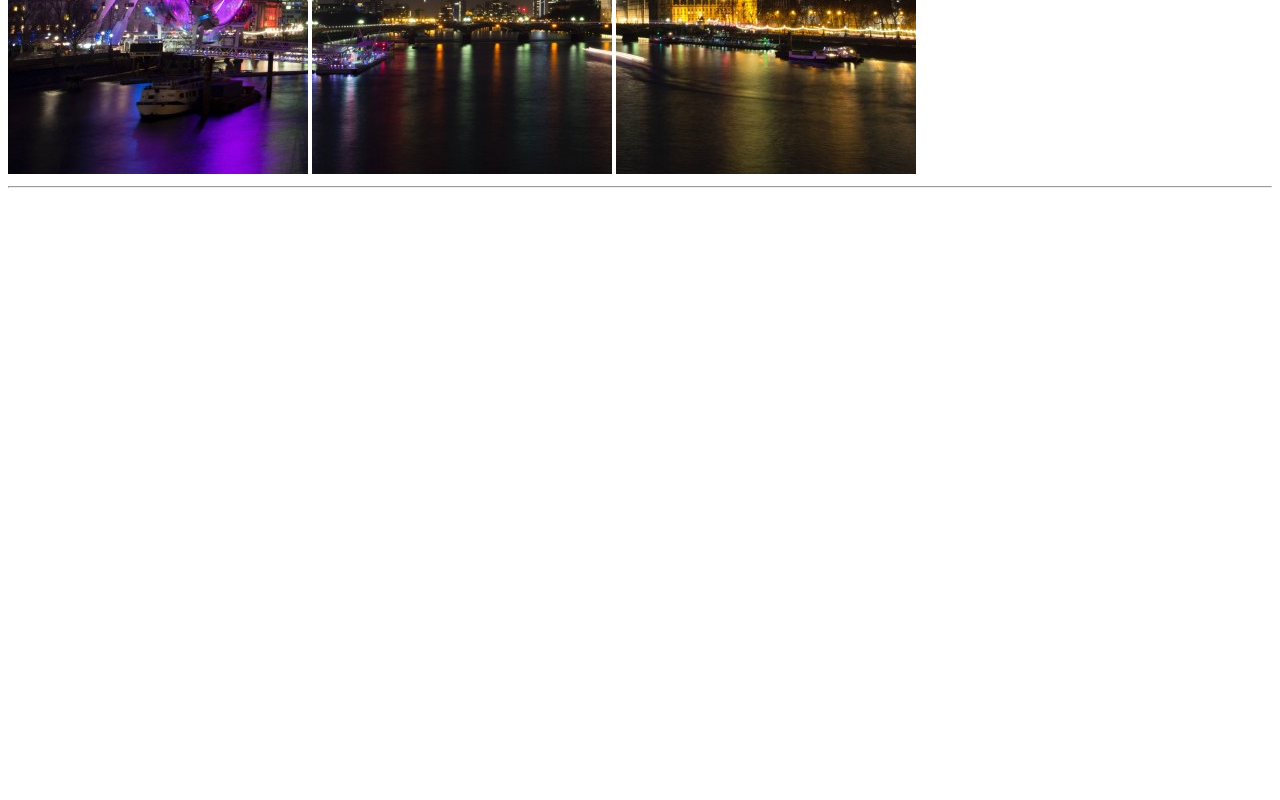
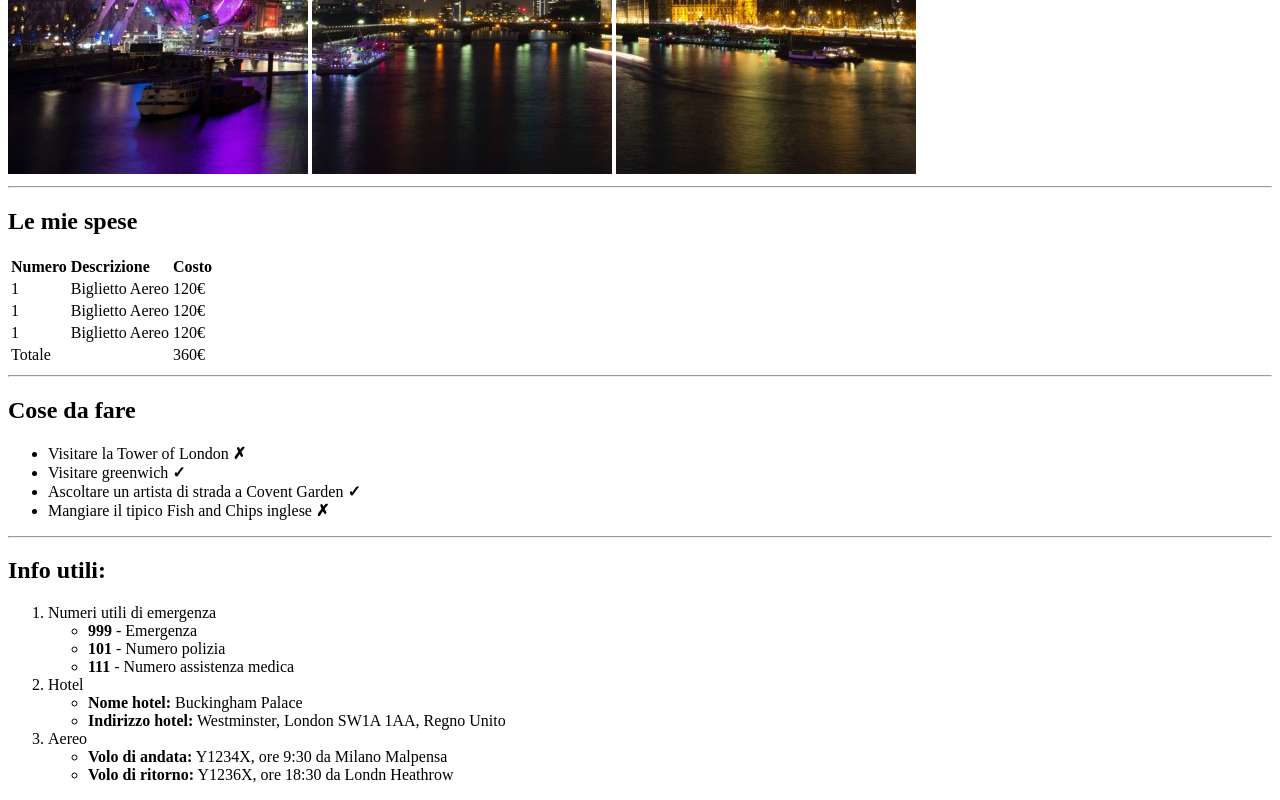
Before and after one commit to alessiologozzo/html-london-trip, a plain HTML site: page index.html in a window 1280 px wide. Shown: the part 506-1306 px from the top of the page. Before the commit the page ends 800 px from the top, so only its background shows below. Drawn offline with Linux system fonts and the light colour scheme.

Commit message:
implementazione main

```diff
--- a/index.html
+++ b/index.html
@@ -1,21 +1,106 @@
 <!DOCTYPE html>
 <html lang="it">
-
   <head>
-    <meta charset="UTF-8">
-    <meta http-equiv="X-UA-Compatible" content="IE=edge">
-    <meta name="viewport" content="width=device-width, initial-scale=1.0">
+    <meta charset="UTF-8" />
+    <meta http-equiv="X-UA-Compatible" content="IE=edge" />
+    <meta name="viewport" content="width=device-width, initial-scale=1.0" />
     <title>html-london-trip</title>
   </head>
 
   <body>
+    <!-- Header -->
     <header>
       <h1>Il mio viaggio a Londra</h1>
-        <img src="img/londra1.jpg" alt="londra1">
-        <img src="img/londra2.jpg" alt="londra2">
-        <img src="img/londra3.jpg" alt="londra3">
-        <hr>
+      <img src="img/londra1.jpg" alt="londra1" />
+      <img src="img/londra2.jpg" alt="londra2" />
+      <img src="img/londra3.jpg" alt="londra3" />
+      <hr />
     </header>
+    <!-- /Header -->
+
+    <!-- Main -->
+    <main>
+      <!-- Section  -->
+      <section>
+        <h2>Le mie spese</h2>
+        <table>
+          <thead>
+            <tr>
+              <td><strong>Numero</strong></td>
+              <td><strong>Descrizione</strong></td>
+              <td><strong>Costo</strong></td>
+            </tr>
+          </thead>
+          <tbody>
+            <tr>
+              <td>1</td>
+              <td>Biglietto Aereo</td>
+              <td>120&euro;</td>
+            </tr>
+            <tr>
+              <td>1</td>
+              <td>Biglietto Aereo</td>
+              <td>120&euro;</td>
+            </tr>
+            <tr>
+              <td>1</td>
+              <td>Biglietto Aereo</td>
+              <td>120&euro;</td>
+            </tr>
+            <tr>
+              <td>Totale</td>
+              <td></td>
+              <td>360&euro;</td>
+            </tr>
+          </tbody>
+        </table>
+      </section>
+      <!-- /Section -->
+      <hr />
+
+      <!-- Section -->
+      <section>
+        <h2>Cose da fare</h2>
+        <ul>
+          <li>Visitare la Tower of London <strong>&cross;</strong></li>
+          <li>Visitare greenwich <strong>&check;</strong></li>
+          <li>Ascoltare un artista di strada a Covent Garden <strong>&check;</strong></li>
+          <li>Mangiare il tipico Fish and Chips inglese <strong>&cross;</strong></li>
+        </ul>
+      </section>
+      <!-- /Section -->
+      <hr />
+
+      <!-- Section -->
+      <section>
+        <h2>Info utili:</h2>
+        <ol>
+          <li>
+            Numeri utili di emergenza
+            <ul>
+              <li><strong>999</strong> - Emergenza</li>
+              <li><strong>101</strong> - Numero polizia</li>
+              <li><strong>111</strong> - Numero assistenza medica</li>
+            </ul>
+          </li>
+          <li>
+            Hotel
+            <ul>
+              <li><strong>Nome hotel:</strong> Buckingham Palace</li>
+              <li><strong>Indirizzo hotel:</strong> Westminster, London SW1A 1AA, Regno Unito</li>
+            </ul>
+          </li>
+          <li>
+            Aereo
+            <ul>
+              <li><strong>Volo di andata:</strong> Y1234X, ore 9:30 da Milano Malpensa</li>
+              <li><strong>Volo di ritorno:</strong> Y1236X, ore 18:30 da Londn Heathrow</li>
+            </ul>
+          </li>
+        </ol>
+      </section>
+      <!-- /Section -->
+    </main>
+    <!-- /Main -->
   </body>
-
 </html>
```
Lines whose indentation alone changed are shown as unchanged.
